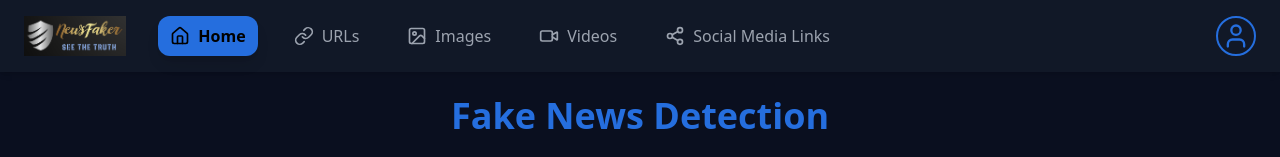
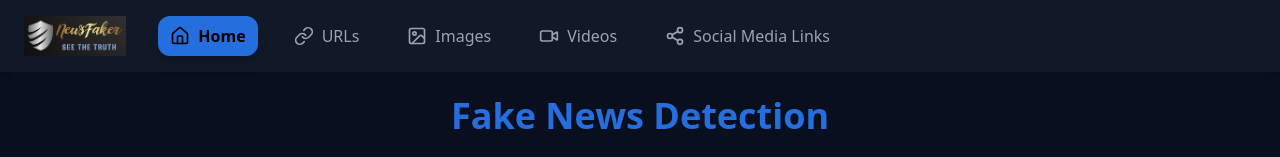
Before and after one commit to Kingsleylyh/NewsFaker, a React (Create React App) app in the folder my-app/: page / in a window 1280 px wide. Shown: the top 157 px of the page. Built offline with nearby package versions, Linux system fonts and the light colour scheme.

Commit message:
feat: remove profile picture icon

```diff
--- a/my-app/src/components/Navbar.tsx
+++ b/my-app/src/components/Navbar.tsx
@@ -45,11 +45,6 @@ const Navbar: React.FC<NavbarProps> = ({ active, setActive }) => {
           ))}
         </div>
       </div>
-
-      {/* Profile Picture */}
-      <button className="rounded-full border-2 border-neonBlue p-1 hover:scale-105 transition-transform">
-        <User size={28} className="text-neonBlue" />
-      </button>
     </nav>
   );
 };
```
